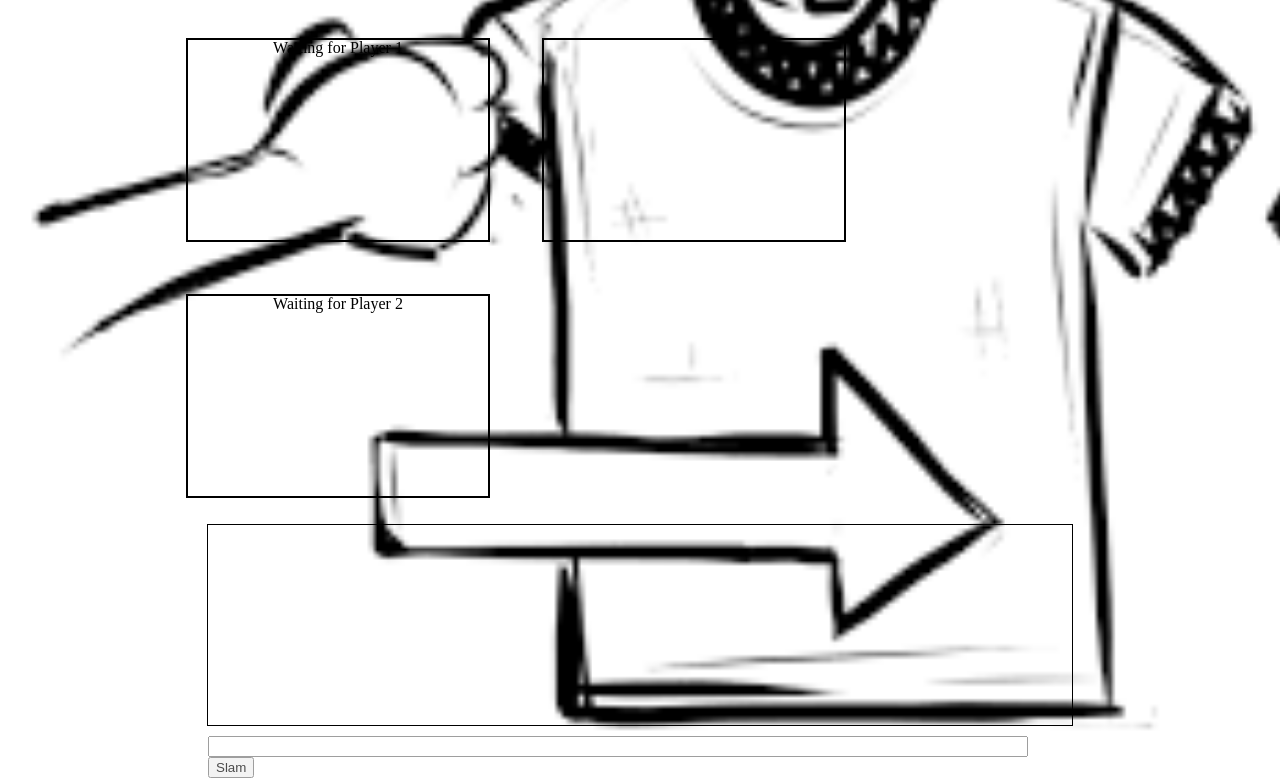
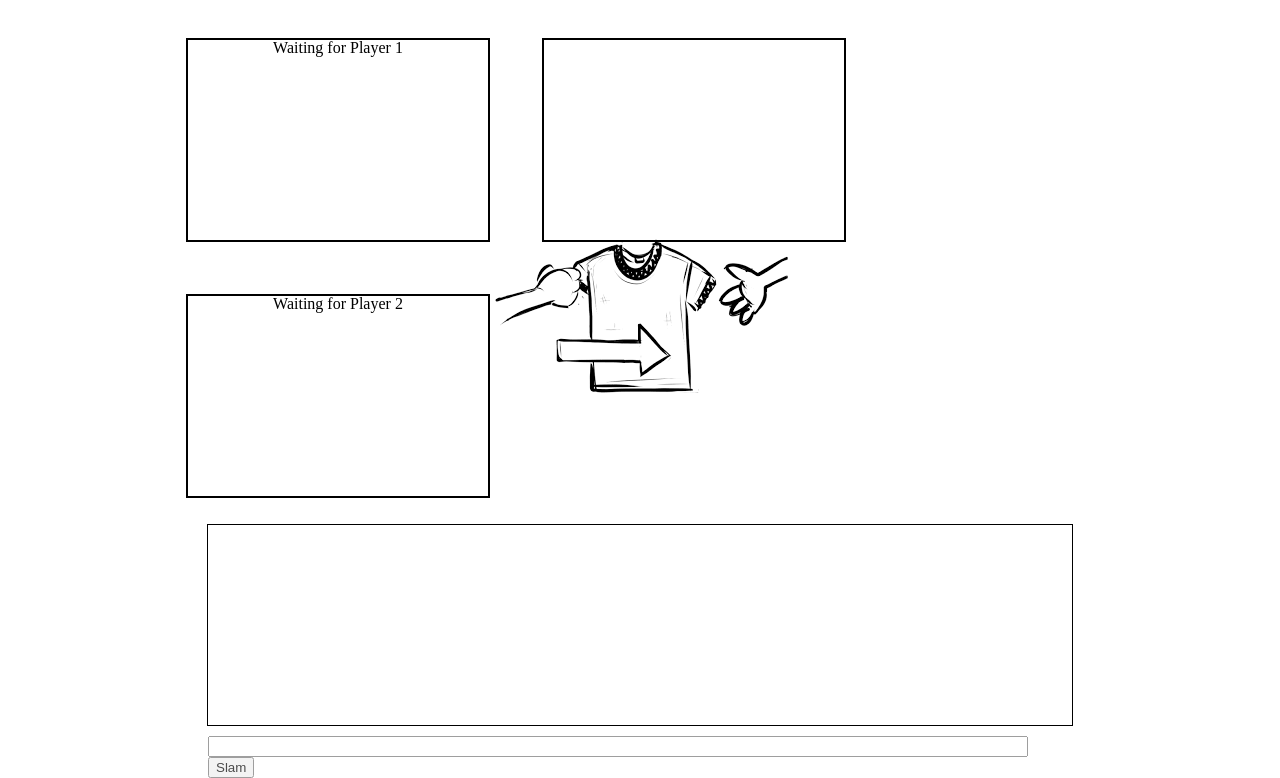
Before and after one commit to Kevinmotanya/RPS-Multiplayer, a plain HTML site: page index.html in a window 1280 px wide. Shown: the part 142-920 px from the top of the page. Drawn offline with nearby package versions, Linux system fonts and the light colour scheme; no server answers.

Commit message:
Update style.css

```diff
--- a/assets/css/style.css
+++ b/assets/css/style.css
@@ -4,7 +4,8 @@ body {
 
 	background-repeat: no-repeat;
 
-	background-size: cover;
+	background-size: auto;
+	background-position: center;
 
 }
 
```
